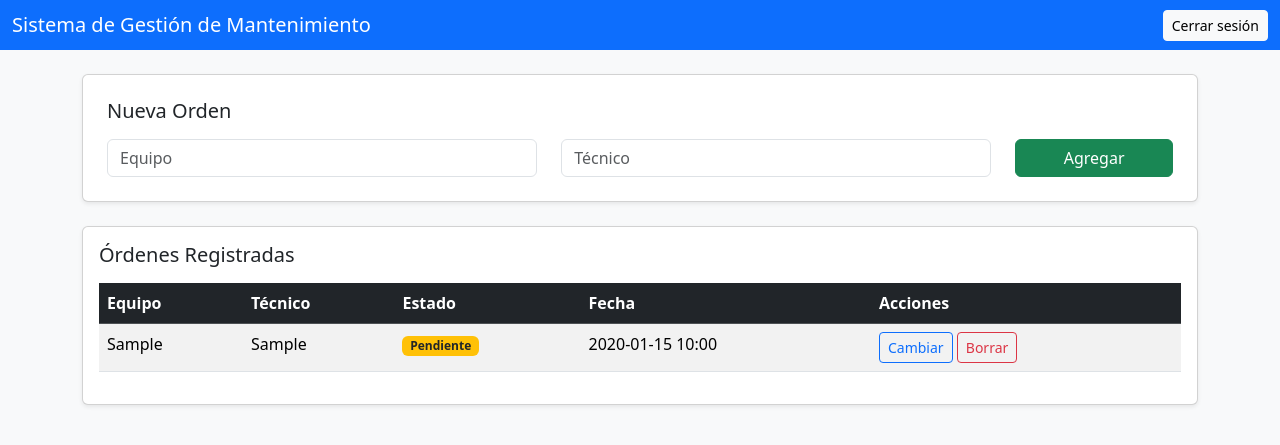
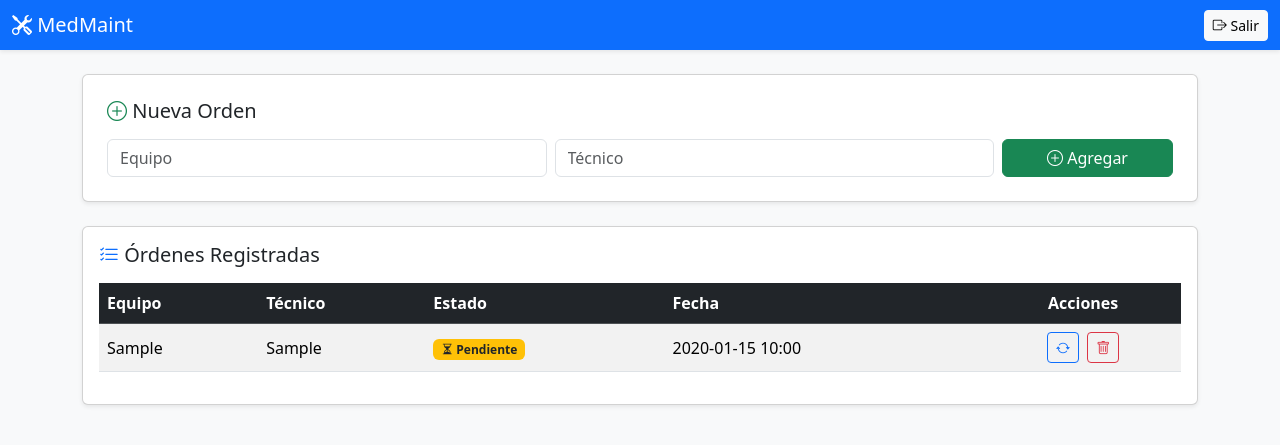
Before and after one commit to 25303067-ship-it/medmaint, a Flask app: page / in a window 1280 px wide. Shown: the top 445 px of the page. Run offline with Flask 3, Linux system fonts and the light colour scheme; the visitor is signed in with stand-in values (Sample User, id 1); tables that the repository leaves empty hold one stand-in row (values such as "Sample post").

Commit message:
Add files via upload

```diff
--- a/templates/index.html
+++ b/templates/index.html
@@ -3,23 +3,37 @@
 <head>
     <meta charset="UTF-8">
     <title>MedMaint</title>
+
+    <!-- Bootstrap -->
     <link href="https://cdn.jsdelivr.net/npm/bootstrap@5.3.2/dist/css/bootstrap.min.css" rel="stylesheet">
+    <!-- Bootstrap Icons -->
+    <link rel="stylesheet" href="https://cdn.jsdelivr.net/npm/bootstrap-icons@1.11.1/font/bootstrap-icons.css">
+
 </head>
+
 <body class="bg-light">
 
-<nav class="navbar navbar-dark bg-primary">
+<nav class="navbar navbar-dark bg-primary shadow-sm">
     <div class="container-fluid">
-        <span class="navbar-brand mb-0 h1">Sistema de Gestión de Mantenimiento</span>
-        <a href="/logout" class="btn btn-light btn-sm">Cerrar sesión</a>
+        <span class="navbar-brand mb-0 h1">
+            <i class="bi bi-tools"></i> MedMaint
+        </span>
+        <a href="/logout" class="btn btn-light btn-sm">
+            <i class="bi bi-box-arrow-right"></i> Salir
+        </a>
     </div>
 </nav>
 
 <div class="container mt-4">
 
+    <!-- Tarjeta Nueva Orden -->
     <div class="card p-4 shadow-sm mb-4">
-        <h5 class="mb-3">Nueva Orden</h5>
+        <h5 class="mb-3">
+            <i class="bi bi-plus-circle text-success"></i> Nueva Orden
+        </h5>
+
         <form method="POST" action="/crear">
-            <div class="row">
+            <div class="row g-2">
                 <div class="col-md-5">
                     <input type="text" name="equipo" class="form-control" placeholder="Equipo" required>
                 </div>
@@ -27,48 +41,69 @@
                     <input type="text" name="tecnico" class="form-control" placeholder="Técnico" required>
                 </div>
                 <div class="col-md-2">
-                    <button type="submit" class="btn btn-success w-100">Agregar</button>
+                    <button type="submit" class="btn btn-success w-100">
+                        <i class="bi bi-plus-circle"></i> Agregar
+                    </button>
                 </div>
             </div>
         </form>
     </div>
 
+    <!-- Tabla Órdenes -->
     <div class="card shadow-sm">
         <div class="card-body">
-            <h5 class="mb-3">Órdenes Registradas</h5>
+            <h5 class="mb-3">
+                <i class="bi bi-list-check text-primary"></i> Órdenes Registradas
+            </h5>
 
-            <table class="table table-striped table-hover">
+            <table class="table table-striped table-hover align-middle">
                 <thead class="table-dark">
                     <tr>
                         <th>Equipo</th>
                         <th>Técnico</th>
                         <th>Estado</th>
                         <th>Fecha</th>
-                        <th>Acciones</th>
+                        <th class="text-center">Acciones</th>
                     </tr>
                 </thead>
+
                 <tbody>
                 {% for orden in ordenes %}
                     <tr>
                         <td>{{ orden.equipo }}</td>
                         <td>{{ orden.tecnico }}</td>
+
                         <td>
                             {% if orden.estado == "Pendiente" %}
-                                <span class="badge bg-warning text-dark">{{ orden.estado }}</span>
+                                <span class="badge bg-warning text-dark">
+                                    <i class="bi bi-hourglass-split"></i> {{ orden.estado }}
+                                </span>
                             {% elif orden.estado == "En proceso" %}
-                                <span class="badge bg-primary">{{ orden.estado }}</span>
+                                <span class="badge bg-primary">
+                                    <i class="bi bi-gear-fill"></i> {{ orden.estado }}
+                                </span>
                             {% else %}
-                                <span class="badge bg-success">{{ orden.estado }}</span>
+                                <span class="badge bg-success">
+                                    <i class="bi bi-check-circle-fill"></i> {{ orden.estado }}
+                                </span>
                             {% endif %}
                         </td>
+
                         <td>{{ orden.fecha.strftime("%Y-%m-%d %H:%M") }}</td>
-                        <td>
-                            <a href="/cambiar/{{ orden.id }}" class="btn btn-sm btn-outline-primary">Cambiar</a>
-                            <a href="/borrar/{{ orden.id }}" class="btn btn-sm btn-outline-danger">Borrar</a>
+
+                        <td class="text-center">
+                            <a href="/cambiar/{{ orden.id }}" class="btn btn-sm btn-outline-primary me-1">
+                                <i class="bi bi-arrow-repeat"></i>
+                            </a>
+
+                            <a href="/borrar/{{ orden.id }}" class="btn btn-sm btn-outline-danger">
+                                <i class="bi bi-trash"></i>
+                            </a>
                         </td>
                     </tr>
                 {% endfor %}
                 </tbody>
+
             </table>
 
         </div>
```
Also changed, not shown: templates/login.html (+21 -5 lines).
